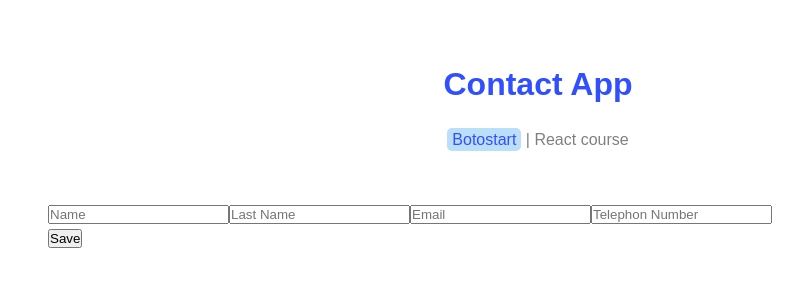
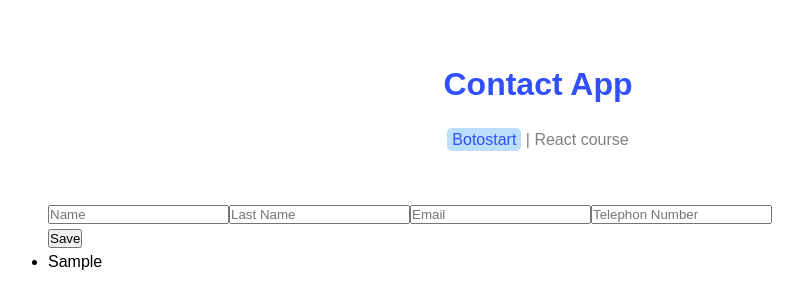
Before and after one commit to martinStar2005/React-app, a React (Vite) app: page / in a window 1280 px wide. Both pictures are taken after typing "Sample", "Sample", "name@example.com", "Sample" into the empty fields and a click on the button "Save". Shown: the top 306 px of the page, without its empty margins (102-905 px from the left). Built offline with nearby package versions, Linux system fonts and the light colour scheme.

Commit message:
make Id for listrendering

```diff
--- a/package.json
+++ b/package.json
@@ -11,7 +11,8 @@
   },
   "dependencies": {
     "react": "^18.3.1",
-    "react-dom": "^18.3.1"
+    "react-dom": "^18.3.1",
+    "uuid": "^10.0.0"
   },
   "devDependencies": {
     "@eslint/js": "^9.11.1",
--- a/src/component/Contacts.jsx
+++ b/src/component/Contacts.jsx
@@ -1,5 +1,12 @@
-function Contacts (props) {
-    console.log(props)
+function Contacts({contacts}) {
+  console.log(contacts);
+  return (
+    <div>
+      <ul>
+        {contacts.map((contact) => (<li key={contact.id}>{contact.fName}</li>))}
+      </ul>
+    </div>
+  );
 }
 
-export default Contacts
+export default Contacts;
--- a/src/component/Form.jsx
+++ b/src/component/Form.jsx
@@ -1,6 +1,7 @@
 import { useState } from "react";
 import Contacts from "./Contacts";
 import inputs from "../constants/inpus.js";
+import {v4} from "uuid"
 
 export default function Form() {
   const [alert, setAlert] = useState("");
@@ -24,7 +25,8 @@ export default function Form() {
       return;
     }
     setAlert("");
-    setContacts((contact) => [...contact, form]);
+    const newForm = {...form, id: v4()}
+    setContacts((contact) => [...contact, newForm]);
     setForm({ fName: "", lName: "", email: "", telephonNumber: "" });
   };
 
```
Also changed, not shown: 1 other file (tests, documents, lock files or other folders).
